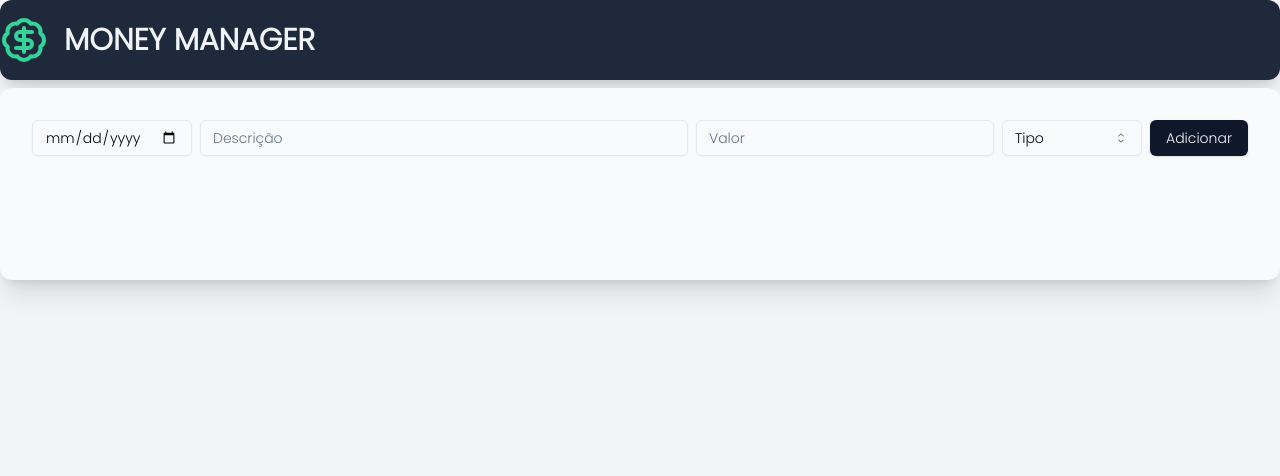
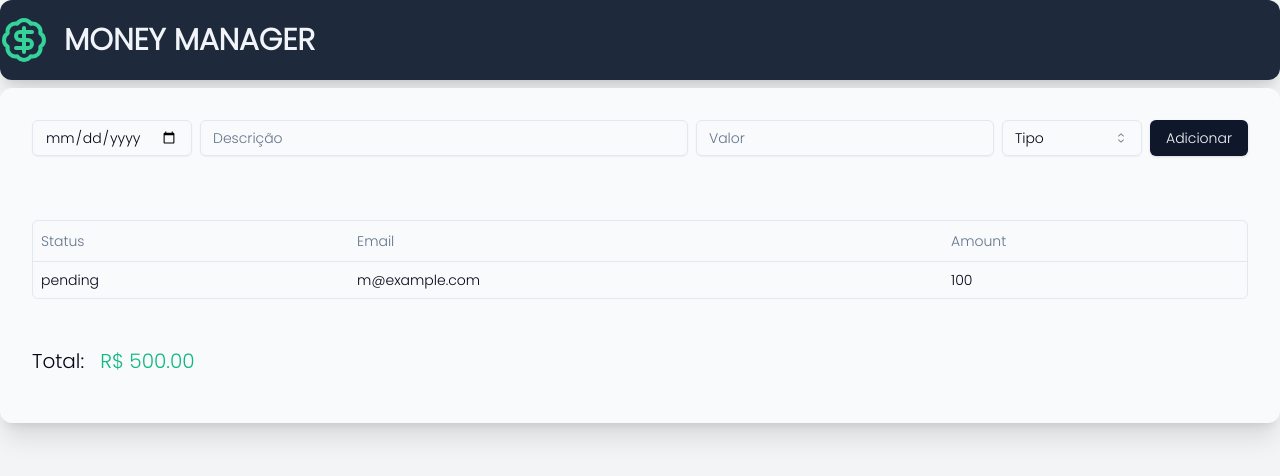
Before and after one commit to brunohhomem/moneymanager-fs, a Next.js app in the folder money-manager-front/: page /dashboard in a window 1280 px wide. Shown: the top 476 px of the page. Built offline with nearby package versions, Linux system fonts and the light colour scheme.

Commit message:
feat: add `ActivityTable`

```diff
--- a/money-manager-front/src/app/dashboard/layout.tsx
+++ b/money-manager-front/src/app/dashboard/layout.tsx
@@ -8,7 +8,7 @@ export default function DashboardLayout({children}: { children: React.ReactNode
         <BadgeDollarSign className="text-emerald-400" size={48}/>
         <h1 className="uppercase text-slate-100 font-bold text-3xl">Money Manager</h1>
       </div>
-      <div className="container items-center gap-4 w-md m-auto mt-2 rounded-xl shadow-xl bg-slate-50 h-48">
+      <div className="container items-center gap-4 w-md m-auto mt-2 rounded-xl shadow-xl bg-slate-50">
         {children}
       </div>
 
--- a/money-manager-front/src/app/dashboard/page.tsx
+++ b/money-manager-front/src/app/dashboard/page.tsx
@@ -1,9 +1,13 @@
+import { ActivityBalance } from "@/components/dashboard/activity-balance";
+import { ActivityTable } from "@/components/dashboard/activity-table";
 import { InsertActivityForm } from "@/components/dashboard/insert-activity-form";
 
 export default function Dashboard(){
   return(
     <>
       <InsertActivityForm/>
+      <ActivityTable/>
+      <ActivityBalance/>
     </>
   )
 }
--- /dev/null
+++ b/money-manager-front/src/components/dashboard/activity-balance/index.tsx
@@ -0,0 +1,11 @@
+export function ActivityBalance() {
+  return (
+    <>
+      <div className="flex gap-4 p-4 px-8 pb-12 text-xl">
+        <p>Total: </p>
+        <p className="text-emerald-500">R$ 500.00</p>
+      </div>
+    </>
+  )
+
+}
--- /dev/null
+++ b/money-manager-front/src/components/dashboard/activity-table/columns.tsx
@@ -0,0 +1,27 @@
+"use client"
+
+import { ColumnDef } from "@tanstack/react-table"
+
+// This type is used to define the shape of our data.
+// You can use a Zod schema here if you want.
+export type Payment = {
+  id: string
+  amount: number
+  status: "pending" | "processing" | "success" | "failed"
+  email: string
+}
+
+export const columns: ColumnDef<Payment>[] = [
+  {
+    accessorKey: "status",
+    header: "Status",
+  },
+  {
+    accessorKey: "email",
+    header: "Email",
+  },
+  {
+    accessorKey: "amount",
+    header: "Amount",
+  },
+]
--- /dev/null
+++ b/money-manager-front/src/components/dashboard/activity-table/data-table.tsx
@@ -0,0 +1,80 @@
+"use client"
+
+import {
+  ColumnDef,
+  flexRender,
+  getCoreRowModel,
+  useReactTable,
+} from "@tanstack/react-table"
+
+import {
+  Table,
+  TableBody,
+  TableCell,
+  TableHead,
+  TableHeader,
+  TableRow,
+} from "@/components/ui/table"
+
+interface DataTableProps<TData, TValue> {
+  columns: ColumnDef<TData, TValue>[]
+  data: TData[]
+}
+
+export function DataTable<TData, TValue>({
+  columns,
+  data,
+}: DataTableProps<TData, TValue>) {
+  const table = useReactTable({
+    data,
+    columns,
+    getCoreRowModel: getCoreRowModel(),
+  })
+
+  return (
+    <div className="rounded-md border">
+      <Table>
+        <TableHeader>
+          {table.getHeaderGroups().map((headerGroup) => (
+            <TableRow key={headerGroup.id}>
+              {headerGroup.headers.map((header) => {
+                return (
+                  <TableHead key={header.id}>
+                    {header.isPlaceholder
+                      ? null
+                      : flexRender(
+                          header.column.columnDef.header,
+                          header.getContext()
+                        )}
+                  </TableHead>
+                )
+              })}
+            </TableRow>
+          ))}
+        </TableHeader>
+        <TableBody>
+          {table.getRowModel().rows?.length ? (
+            table.getRowModel().rows.map((row) => (
+              <TableRow
+                key={row.id}
+                data-state={row.getIsSelected() && "selected"}
+              >
+                {row.getVisibleCells().map((cell) => (
+                  <TableCell key={cell.id}>
+                    {flexRender(cell.column.columnDef.cell, cell.getContext())}
+                  </TableCell>
+                ))}
+              </TableRow>
+            ))
+          ) : (
+            <TableRow>
+              <TableCell colSpan={columns.length} className="h-24 text-center">
+                No results.
+              </TableCell>
+            </TableRow>
+          )}
+        </TableBody>
+      </Table>
+    </div>
+  )
+}
--- /dev/null
+++ b/money-manager-front/src/components/dashboard/activity-table/index.tsx
@@ -0,0 +1,25 @@
+import { Payment, columns } from "./columns"
+import { DataTable } from "./data-table"
+
+async function getData(): Promise<Payment[]> {
+  // Fetch data from your API here.
+  return [
+    {
+      id: "728ed52f",
+      amount: 100,
+      status: "pending",
+      email: "m@example.com",
+    },
+    // ...
+  ]
+}
+
+export async function ActivityTable() {
+  const data = await getData()
+
+  return (
+    <div className="container mx-auto p-8">
+      <DataTable columns={columns} data={data} />
+    </div>
+  )
+}
```
